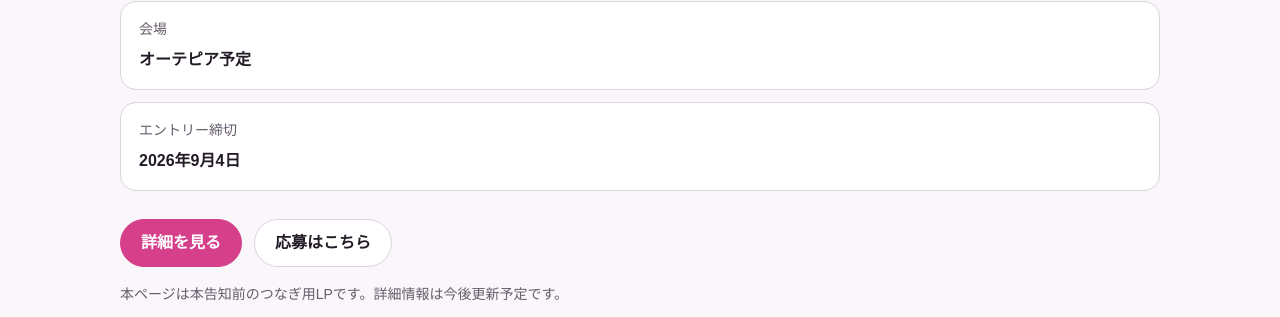
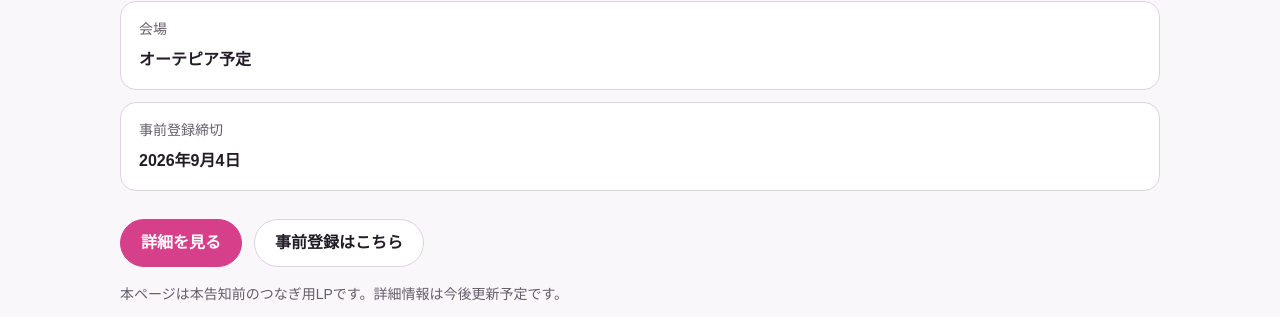
Before and after one commit to yuta-33/KYSS-LP, a Next.js app: page / in a window 1280 px wide. Shown: the part 388-705 px from the top of the page. Built offline with nearby package versions, Linux system fonts and the light colour scheme.

Commit message:
Change entry wording to preregistration

```diff
--- a/app/page.js
+++ b/app/page.js
@@ -1,7 +1,7 @@
 const formUrl = "https://forms.gle/replace-me";
 
 const schedule = [
-  ["9/4", "エントリー締切"],
+  ["9/4", "事前登録締切"],
   ["9/11", "一次通過者発表"],
   ["9/26", "ブラッシュアップDAY"],
   ["10/17 または 10/24", "FINAL PITCH"]
@@ -45,7 +45,7 @@ export default function Home() {
               <strong>オーテピア予定</strong>
             </div>
             <div>
-              <span>エントリー締切</span>
+              <span>事前登録締切</span>
               <strong>2026年9月4日</strong>
             </div>
           </div>
@@ -60,7 +60,7 @@ export default function Home() {
               target="_blank"
               rel="noreferrer"
             >
-              応募はこちら
+              事前登録はこちら
             </a>
           </div>
 
@@ -170,9 +170,10 @@ export default function Home() {
 
       <section className="section">
         <div className="container ctaBlock">
-          <h2>応募</h2>
+          <h2>事前登録</h2>
           <p>
-            応募導線は Googleフォーム で対応します。URL確定後、下のリンクを差し替えて公開します。
+            現時点では参加予定人数の把握を目的とした事前登録のみを受け付けます。
+            GoogleフォームのURL確定後、下のリンクを差し替えて公開します。
           </p>
           <a
             className="button primary"
@@ -180,7 +181,7 @@ export default function Home() {
             target="_blank"
             rel="noreferrer"
           >
-            Googleフォームへ
+            事前登録フォームへ
           </a>
         </div>
       </section>
```
